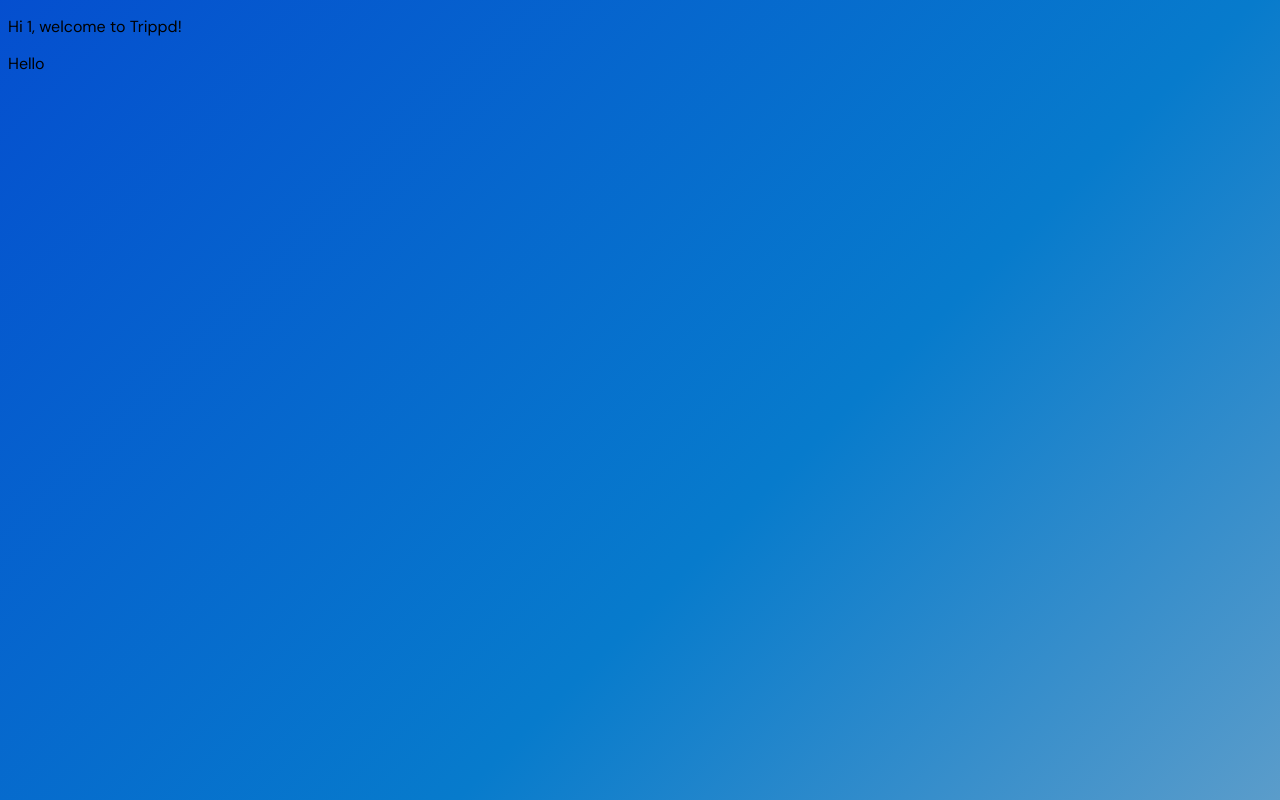
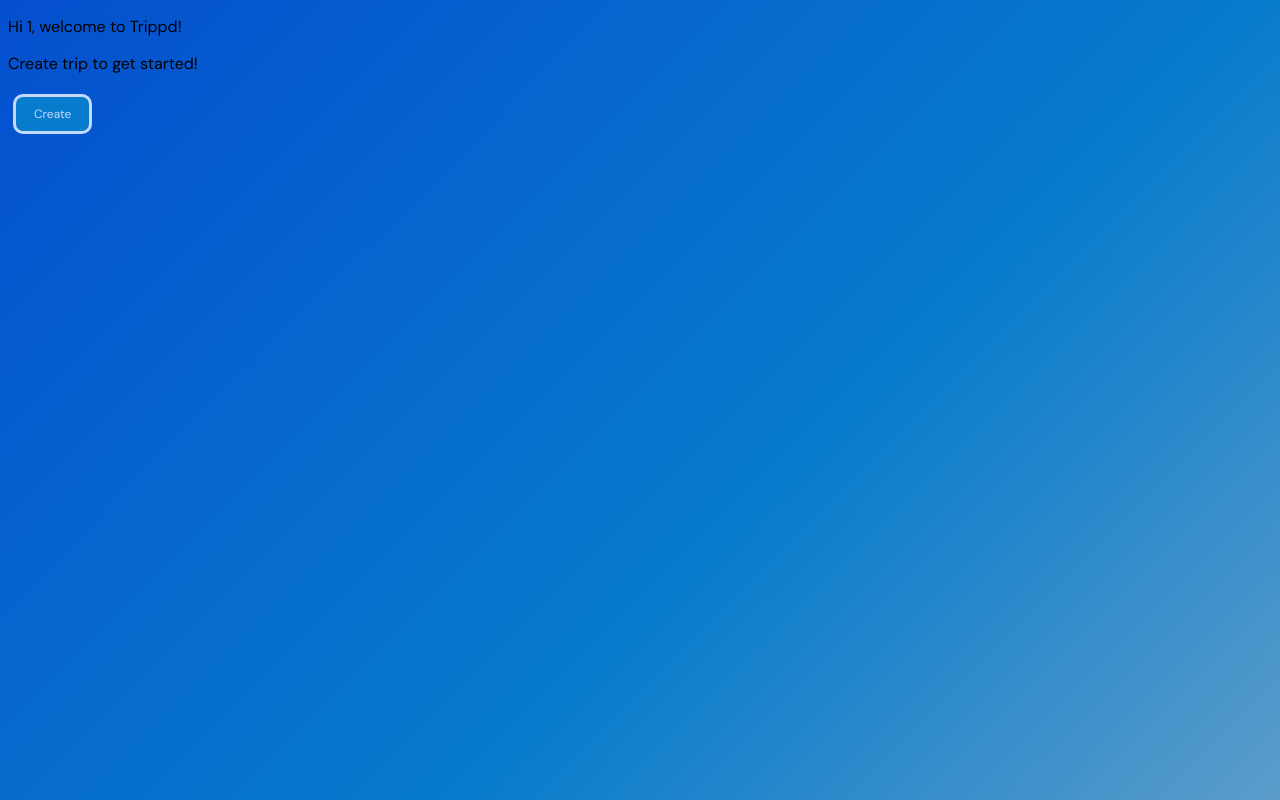
Before and after one commit to SquirtleECRI40/Trippd, a React app: page /tripDashboard/1 in a window 1280 px wide. Built offline with nearby package versions, Linux system fonts and the light colour scheme.

Commit message:
most of bottom container functionality

```diff
--- a/client/pages/DashboardPage.jsx
+++ b/client/pages/DashboardPage.jsx
@@ -17,8 +17,8 @@
   }
 
   useEffect(() => {
-    console.log('******THIS IS THE:', username);
     //getData();
+    // setTrips(['here']);
   }, []);
 
   return (
--- a/client/public/components/BottomContainer.jsx
+++ b/client/public/components/BottomContainer.jsx
@@ -1,8 +1,26 @@
-import React from 'react';
-import { Link } from 'react-router-dom';
+import React, { useEffect } from 'react';
+import { Link, useParams } from 'react-router-dom';
 
 function BottomContainer(data) {
-  return <p>Hello</p>;
+  const { username } = useParams();
+  console.log('username is:', username);
+  useEffect(() => {
+    console.log('data is:', data.data);
+  }, []);
+  return data.data.length === 0 ? (
+    <div>
+      <p>Create trip to get started!</p>
+      <button>Create</button>
+    </div>
+  ) : (
+    <div>
+      <p>Hi {username}, welcome back!</p>
+      <div>
+        <p>New Trip???</p>
+        <button>Create</button>
+      </div>
+    </div>
+  );
 }
 
 export default BottomContainer;
```
